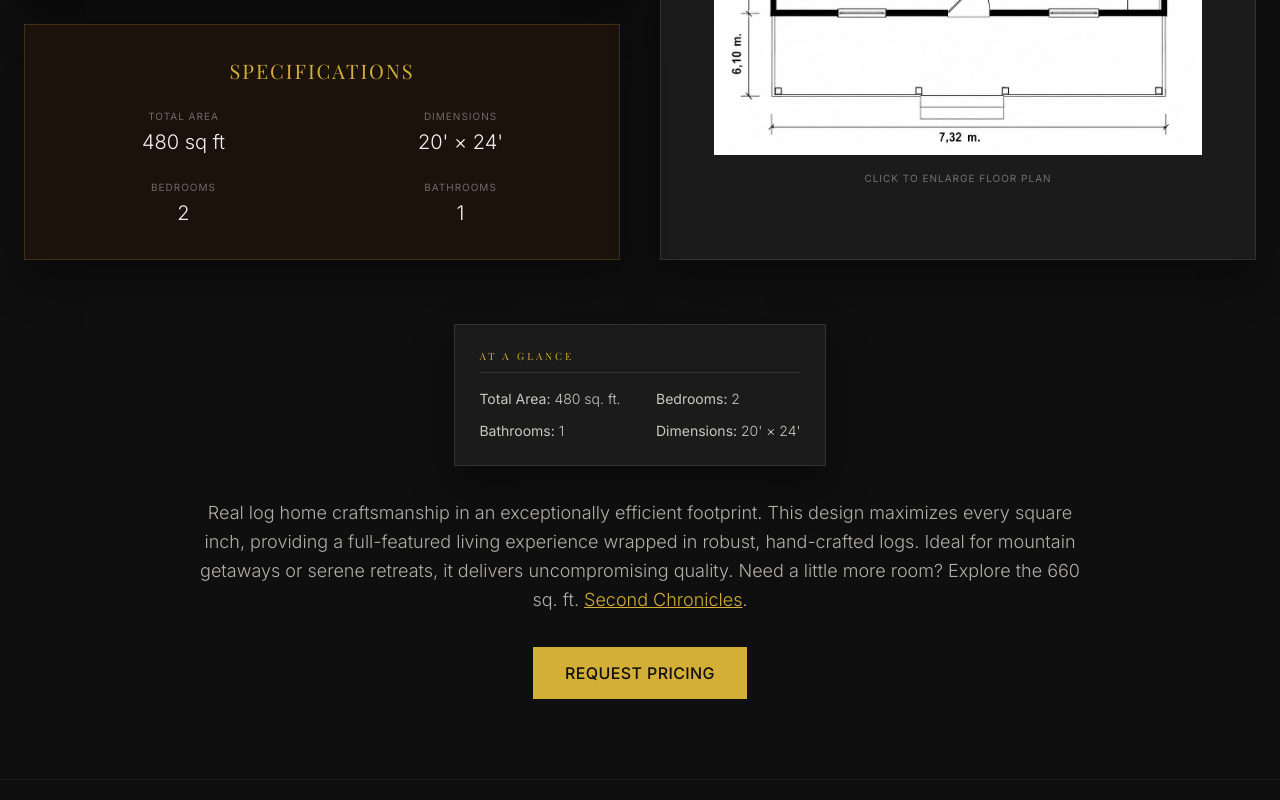
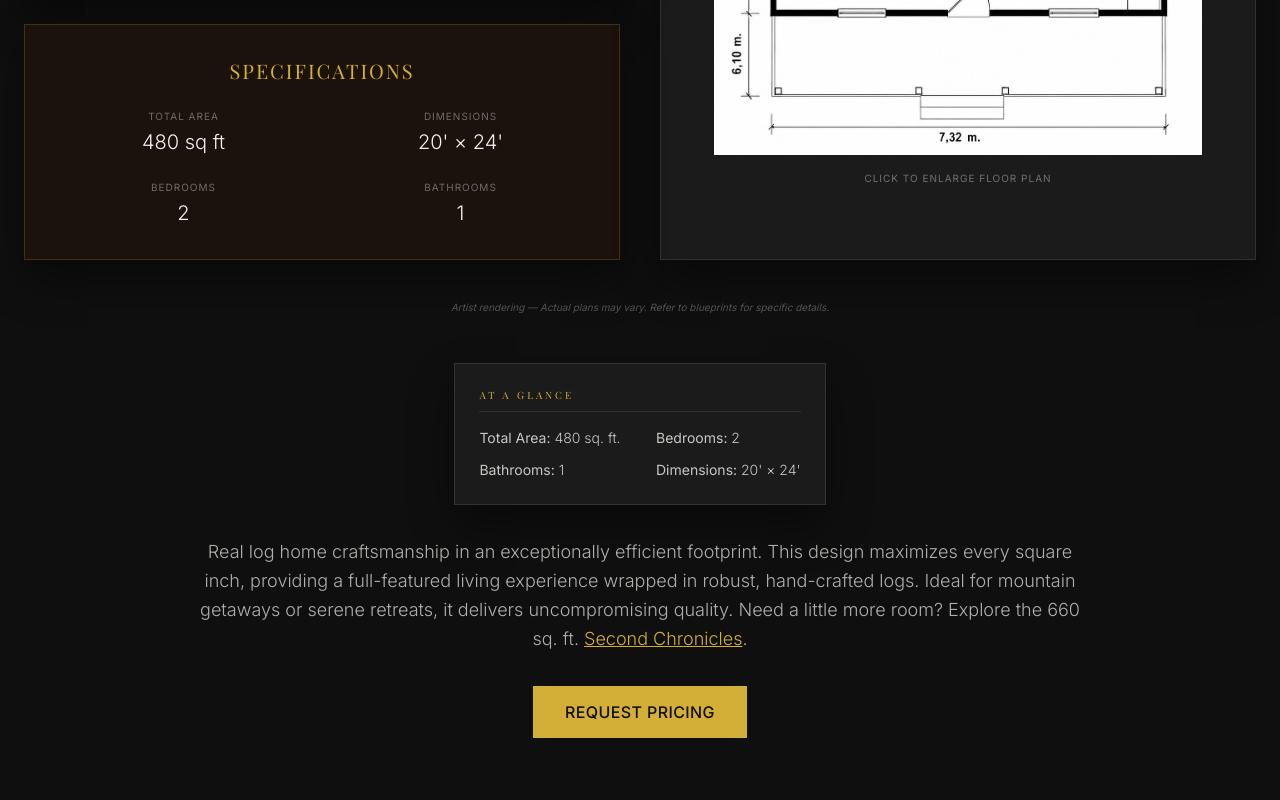
Before and after one commit to dbarbour86/LogHomes4You, a React (Vite) app: page /floor-plans/first-chronicles in a window 1280 px wide. Shown: the part 1179-1979 px from the top of the page. Built offline with nearby package versions, Linux system fonts and the light colour scheme; a web font is replaced by a local one.

Commit message:
chore: add artist rendering disclaimer to model details

```diff
--- a/src/pages/ModelDetailPage.tsx
+++ b/src/pages/ModelDetailPage.tsx
@@ -133,6 +133,12 @@ export default function ModelDetailPage() {
                   Click to Enlarge Floor Plan
                 </div>
               </motion.div>
+            </div>
+          )}
+
+          {model.floorPlanImage && (
+            <div className="text-center text-[10px] text-cream/30 italic mb-12 max-w-2xl mx-auto -mt-6">
+              Artist rendering — Actual plans may vary. Refer to blueprints for specific details.
             </div>
           )}
 
```
